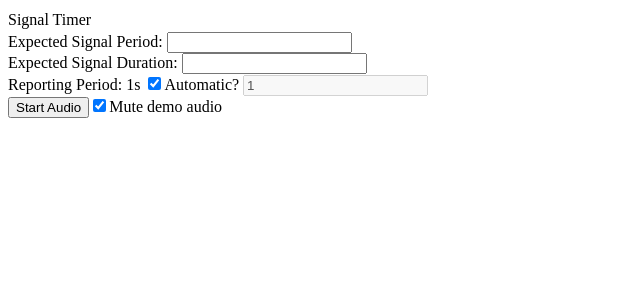
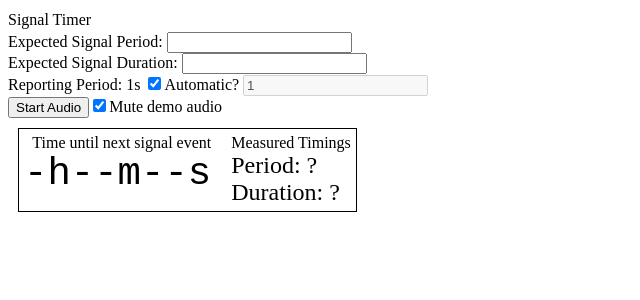
Before and after one commit to ChrisJohnsen/WebAudio-signal-timer, a Vue app: page / in a window 1280 px wide. Shown: the top 300 px of the page, without its empty margins (0-640 px from the left). Built offline with nearby package versions, Linux system fonts and the light colour scheme.

Commit message:
bit fancier timer display

```diff
--- a/src/App.vue
+++ b/src/App.vue
@@ -4,6 +4,7 @@ import { computed, nextTick, onUnmounted, reactive, ref, watch, watchEffect, typ
 import PeriodSettings from './components/PeriodSettings.vue'
 import SpectrogramHistory from './components/SpectrogramHistory.vue'
 import SpectrumLevels from './components/SpectrumLevels.vue'
+import TimerDisplay from './components/TimerDisplay.vue'
 import useAnalyser from './composables/useAnalyser'
 import useNoisyPeriodicBeep from './composables/useNoisyPeriodicBeep'
 import useSignalDetector from './composables/useSignalDetector'
@@ -170,16 +171,12 @@ onUnmounted(() => {
         >Mute demo audio</label
       >
     </div>
-    <div v-if="audioContext">
-      Estimated Period: <span v-text="recoveredPeriod.toFixed(2)"></span>
-      <br />
-      Estimated Duration: <span v-text="recoveredDuration.toFixed(2)"></span>
-      <br />
-      <span v-if="predictedNext">
-        Estimated Next: <span v-text="predictedNext.type"></span> in
-        <span v-text="((predictedNext.date - Date.now()) / 1000).toFixed(2)"></span>sec
-      </span>
-    </div>
+    <TimerDisplay
+      :do-updates="running"
+      :period="recoveredPeriod"
+      :duration="recoveredDuration"
+      :next="predictedNext"
+    />
     <fieldset v-if="audioContext">
       <legend>Demo Sounds</legend>
       <div>
--- /dev/null
+++ b/src/components/TimerDisplay.vue
@@ -0,0 +1,110 @@
+<script setup lang="ts">
+import type { Event } from '@/composables/useTimingRecovery'
+import { useIntervalFn, useTimeoutFn } from '@vueuse/core'
+import { computed, ref, toRef, watch } from 'vue'
+
+const props = withDefaults(
+  defineProps<{
+    doUpdates?: boolean
+    period: number
+    duration: number
+    next: Event | null
+  }>(),
+  { doUpdates: true }
+)
+
+const timerUpdated = ref(false)
+const updateTimer = () => (timerUpdated.value = !timerUpdated.value)
+const timerUpdater = useIntervalFn(() => updateTimer(), 1_000, {
+  immediate: false,
+  immediateCallback: true
+})
+watch([toRef(props, 'next'), toRef(props, 'doUpdates')], ([next, doUpdates]) => {
+  timerUpdater.pause()
+  if (!doUpdates || !next) return
+  const r = (next.date - Date.now()) % 1000
+  const w = r >= 0 ? r : r + 1000
+  useTimeoutFn(() => timerUpdater.resume(), w)
+})
+
+const remainingToNext = computed(() => {
+  if (!props.doUpdates || !props.next) return '-h--m--s'
+  timerUpdated.value
+  return t((props.next.date - Date.now()) / 1000)
+})
+
+function t(secs: number) {
+  if (!isFinite(secs)) return '?'
+  const neg = secs < 0
+  secs = Math.abs(secs)
+  const s = secs % 60
+  const m = ((secs - s) / 60) % 60
+  const h = ((secs - s) / 60 - m) / 60
+  const atLeastAnHour = h > 0
+  const atLeastAMinute = atLeastAnHour || m > 0
+  const underTenSeconds = !atLeastAMinute && s < 10
+  const ss =
+    (underTenSeconds
+      ? s.toFixed(1)
+      : atLeastAMinute
+      ? s.toFixed(0).padStart(2, '0')
+      : s.toFixed(0)) + 's'
+  const ms = atLeastAMinute
+    ? (atLeastAnHour ? m.toString().padStart(2, '0') : m.toString()) + 'm'
+    : ''
+  const hs = atLeastAnHour ? h.toString() + 'h' : ''
+  return (neg ? '-' : '') + hs + ms + ss
+}
+</script>
+
+<template>
+  <div id="container">
+    <section id="timer" class="column">
+      <header>Time until next signal {{ props.next?.type ?? 'event' }}</header>
+      <div>{{ remainingToNext }}</div>
+    </section>
+    <section id="times" class="column">
+      <header>Measured Timings</header>
+      <div>Period: {{ t(props.period) }}</div>
+      <div>Duration: {{ t(props.duration) }}</div>
+    </section>
+  </div>
+</template>
+
+<style scoped>
+#container {
+  margin: 10px;
+  border: 1px solid;
+  padding: 5px;
+  width: fit-content;
+
+  display: flex;
+  flex-flow: row wrap;
+  align-items: flex-start;
+  gap: 20px;
+}
+section {
+  display: flex;
+  flex-flow: column;
+}
+section > * {
+  width: max-content;
+}
+
+#timer {
+  flex: 60;
+  align-items: flex-end;
+}
+#times {
+  flex: 60;
+  align-items: flex-start;
+}
+
+#timer div {
+  font-family: monospace;
+  font-size: 300%;
+}
+#times div {
+  font-size: 150%;
+}
+</style>
```
